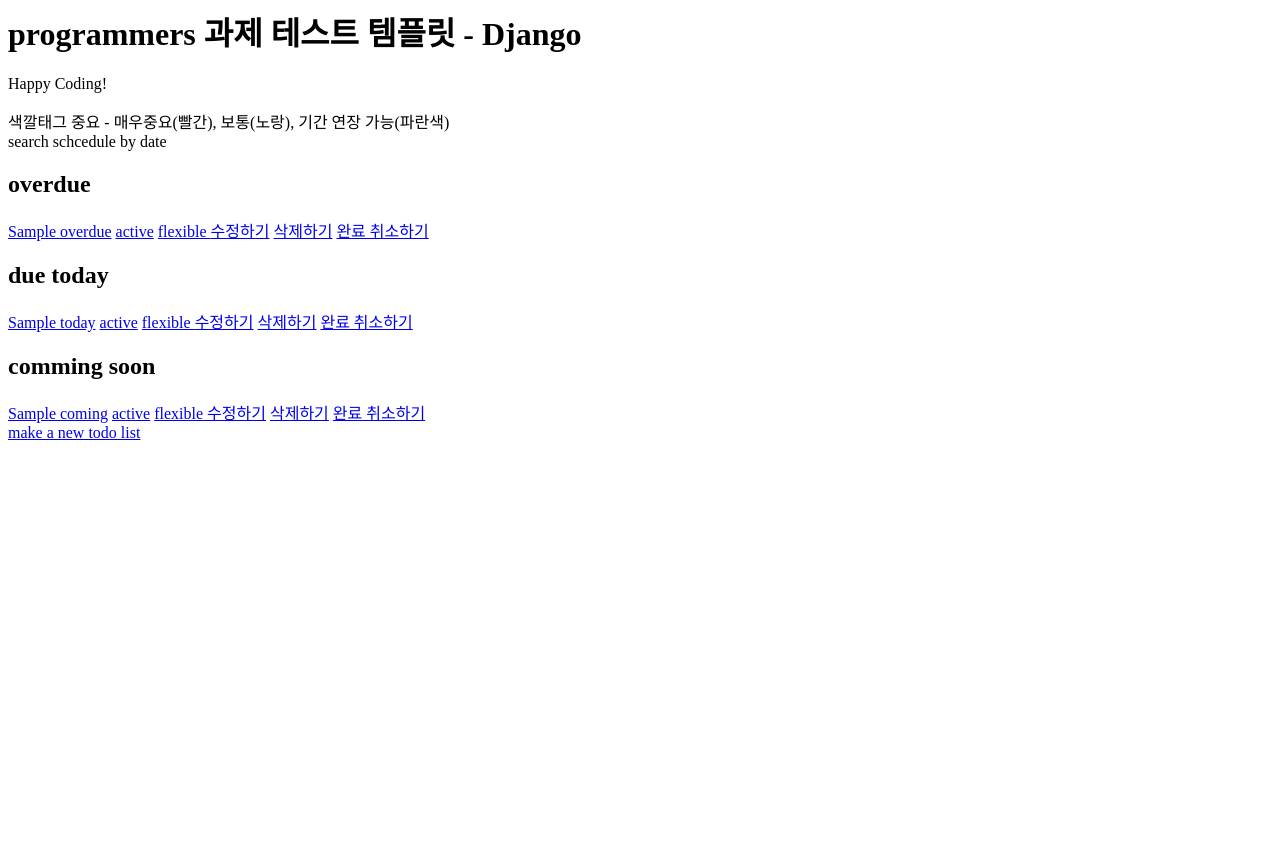
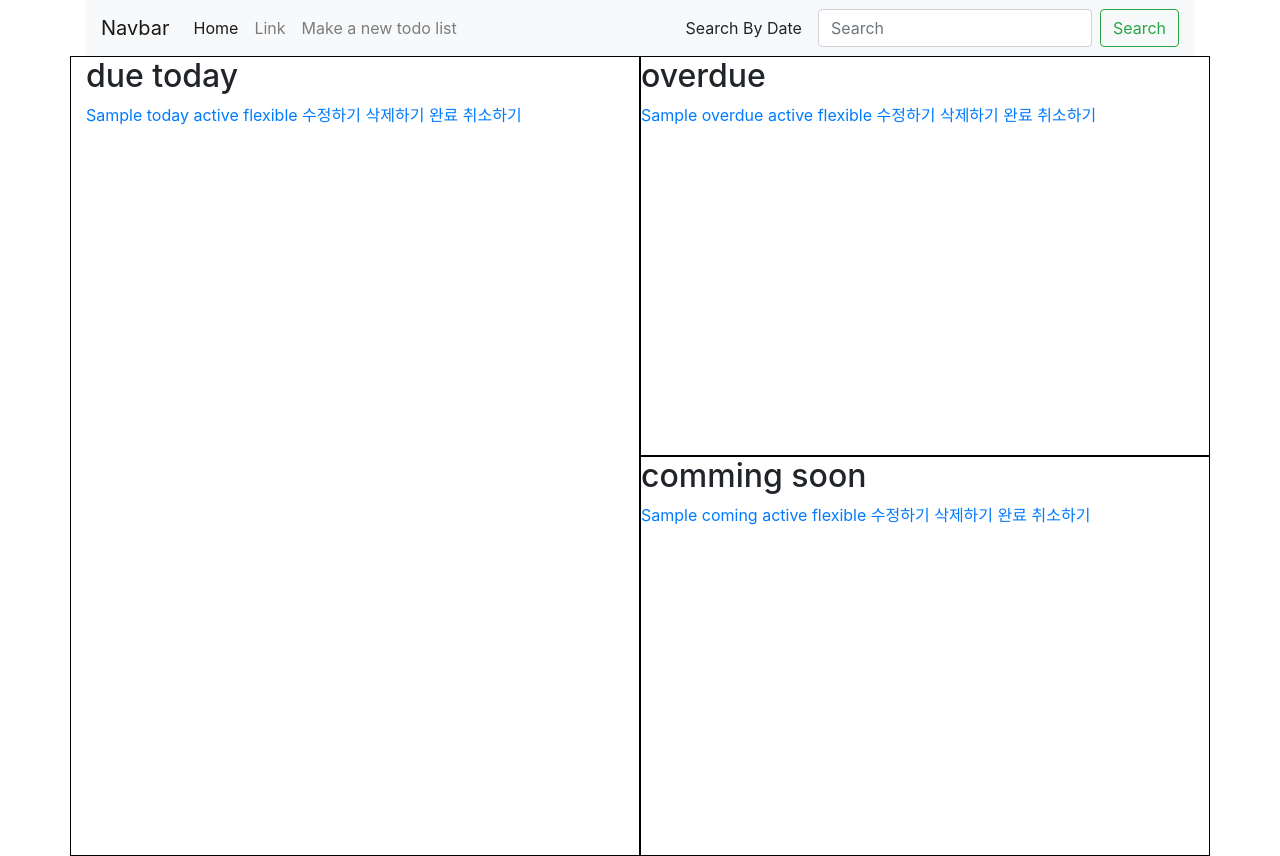
Before and after one commit to luvehayoung/repos, a Django app: template myapp/home/templates/index.html in a window 1280 px wide. Before the commit the page ends 440 px from the top, so only its background shows below. Run offline with Django 3.2, Linux system fonts and the light colour scheme; the template is opened without the code that fills it: most values are stand-ins (such as "Sample title", 1, 10 or a date in 2020); some libraries are stand-ins or nearby versions.

Commit message:
layout change

```diff
--- a/myapp/home/templates/index.html
+++ b/myapp/home/templates/index.html
@@ -1,15 +1,72 @@
 <html>
-    <h1>programmers 과제 테스트 템플릿 - Django</h1>
-    <p>Happy Coding!</p>
+<head>
+  <!-- Required meta tags -->
+  <meta charset="utf-8">
+  <meta name="viewport" content="width=device-width, initial-scale=1, shrink-to-fit=no">
 
-    <div>색깔태그 중요 - 매우중요(빨간), 보통(노랑), 기간 연장 가능(파란색) </div>
+  <title>Todo App</title>
+  <link rel="stylesheet" href="https://stackpath.bootstrapcdn.com/bootstrap/4.3.1/css/bootstrap.min.css" integrity="sha384-ggOyR0iXCbMQv3Xipma34MD+dH/1fQ784/j6cY/iJTQUOhcWr7x9JvoRxT2MZw1T" crossorigin="anonymous">
+  <script src="https://code.jquery.com/jquery-3.3.1.slim.min.js" integrity="sha384-q8i/X+965DzO0rT7abK41JStQIAqVgRVzpbzo5smXKp4YfRvH+8abtTE1Pi6jizo" crossorigin="anonymous"></script>
+  <script src="https://cdnjs.cloudflare.com/ajax/libs/popper.js/1.14.7/umd/popper.min.js" integrity="sha384-UO2eT0CpHqdSJQ6hJty5KVphtPhzWj9WO1clHTMGa3JDZwrnQq4sF86dIHNDz0W1" crossorigin="anonymous"></script>
+  <script src="https://stackpath.bootstrapcdn.com/bootstrap/4.3.1/js/bootstrap.min.js" integrity="sha384-JjSmVgyd0p3pXB1rRibZUAYoIIy6OrQ6VrjIEaFf/nJGzIxFDsf4x0xIM+B07jRM" crossorigin="anonymous"></script>
+</head>
+<body>
+    <div class="container">
+      <header>
+        <nav class="navbar navbar-expand-lg navbar-light bg-light">
+          <a class="navbar-brand" href="{% url 'index' %}">Navbar</a>
+          <button class="navbar-toggler" type="button" data-toggle="collapse" data-target="#navbarSupportedContent" aria-controls="navbarSupportedContent" aria-expanded="false" aria-label="Toggle navigation">
+            <span class="navbar-toggler-icon"></span>
+          </button>
 
-    <div>
-      search schcedule by date
-
+          <div class="collapse navbar-collapse" id="navbarSupportedContent">
+            <ul class="navbar-nav mr-auto">
+              <li class="nav-item active">
+                <a class="nav-link" href="{% url 'index' %}">Home <span class="sr-only">(current)</span></a>
+              </li>
+              <li class="nav-item">
+                <a class="nav-link" href="{% url 'index' %}">Link</a>
+              </li>
+              <li class="nav-item">
+                <a class="nav-link" href="{% url 'createTodo' %}">Make a new todo list</a>
+              </li>
+            </ul>
+            <form class="form-inline my-2 my-lg-0">
+              <a class="nav-link disable">Search By Date</a>
+              <input class="form-control mr-sm-2" type="search" placeholder="Search" aria-label="Search">
+              <button class="btn btn-outline-success my-2 my-sm-0" type="submit" onClick="alert('Not ready')">Search</button>
+            </form>
           </div>
-
-    <div>
+        </nav>
+      </header>
+      <div class="row h-100 ">
+        <div class="col-6" style="border:1px solid black;">
+          <h2>due today</h2>
+          {% for do in today %}
+            <a href="{% url 'viewTodo' pk=do.pk %}">{{do.title}}</a>
+            <a href="{% url 'viewTodo' pk=do.pk %}">{{do.status}}</a>
+            <a href="{% url 'viewTodo' pk=do.pk %}">
+              {% if do.priority|stringformat:"s" == '1' %}
+                urgent
+              {% elif do.priority|stringformat:"s" == '2' %}
+                average
+              {% else %}
+                flexible
+              {% endif %}
+            </a>
+            <a href="{% url 'editTodo' pk=do.pk %}">수정하기</a>
+            <a href="{% url 'deleteTodo' pk=do.pk %}">삭제하기</a>
+            {% if do.status|stringformat:"s" == 'on process' %}
+              <a href="{% url 'doneTodo' pk=do.pk %}">완료</a>
+            {% else %}
+              <a href="{% url 'backTodo' pk=do.pk %}">완료 취소하기</a>
+            {% endif %}
+            <br>
+          {% endfor %}
+        </div>
+        <div class="col-6">
+          <div class="row h-100">
+            <div class="w-100" style="border:1px solid black;">
               <h2>overdue</h2>
               {% for do in overdue %}
                 <a href="{% url 'viewTodo' pk=do.pk %}">{{do.title}}</a>
@@ -33,35 +90,9 @@
                 <br>
               {% endfor %}
             </div>
+            <div class="w-100" style="border:1px solid black;">
+              <h2>comming soon</h2>
 
-    <div>
-      <h2>due today</h2>
-      {% for do in today %}
-        <a href="{% url 'viewTodo' pk=do.pk %}">{{do.title}}</a>
-        <a href="{% url 'viewTodo' pk=do.pk %}">{{do.status}}</a>
-        <a href="{% url 'viewTodo' pk=do.pk %}">
-          {% if do.priority|stringformat:"s" == '1' %}
-            urgent
-          {% elif do.priority|stringformat:"s" == '2' %}
-            average
-          {% else %}
-            flexible
-          {% endif %}
-        </a>
-        <a href="{% url 'editTodo' pk=do.pk %}">수정하기</a>
-        <a href="{% url 'deleteTodo' pk=do.pk %}">삭제하기</a>
-        {% if do.status|stringformat:"s" == 'on process' %}
-          <a href="{% url 'doneTodo' pk=do.pk %}">완료</a>
-        {% else %}
-          <a href="{% url 'backTodo' pk=do.pk %}">완료 취소하기</a>
-        {% endif %}
-        <br>
-      {% endfor %}
-    </div>
-
-    <div>
-      <h2>comming soon</h2>
-    </div>
             {% for do in coming %}
               <a href="{% url 'viewTodo' pk=do.pk %}">{{do.title}}</a>
               <a href="{% url 'viewTodo' pk=do.pk %}">{{do.status}}</a>
@@ -84,6 +115,11 @@
               <br>
             {% endfor %}
 
+            </div>
+          </div>
+        </div>
+      </div>
 
-    <a href="{% url 'createTodo' %}">make a new todo list</a>
+
+</body>
 </html>
```
Lines whose indentation alone changed are shown as unchanged.
